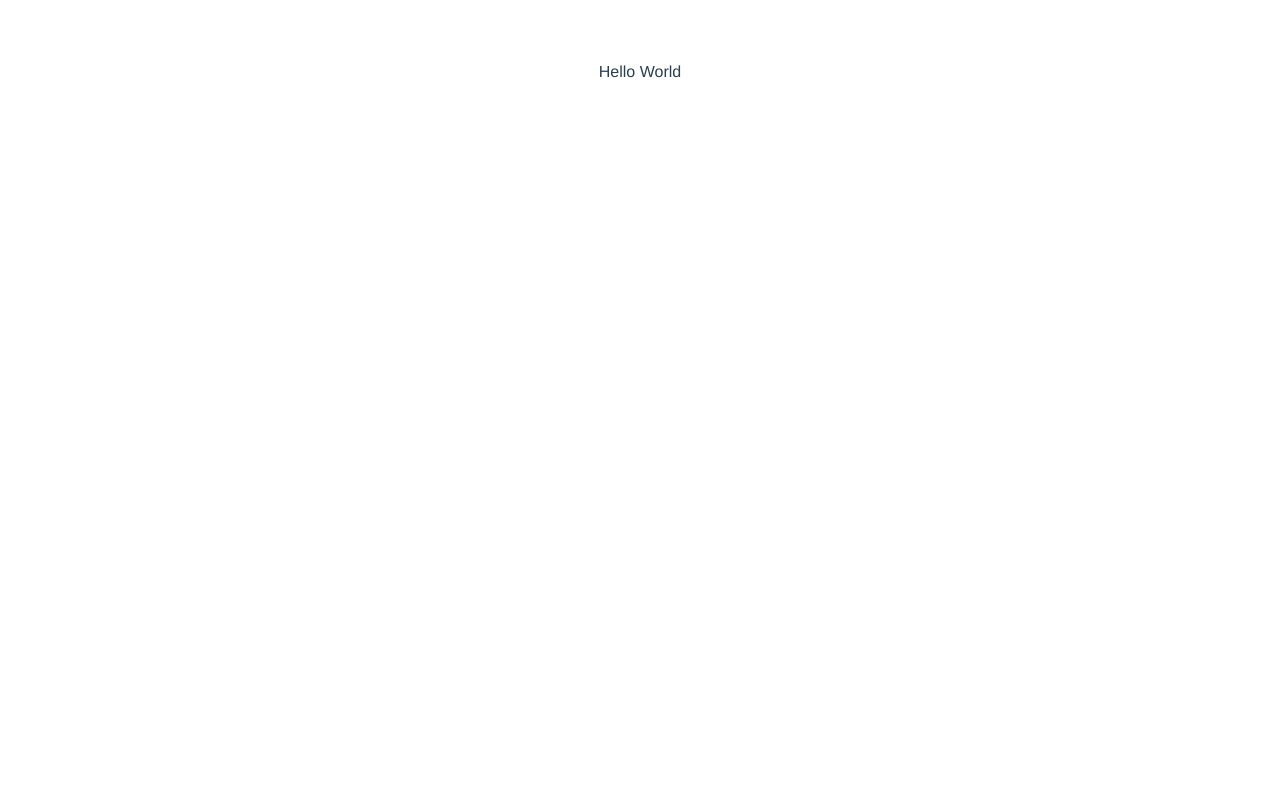
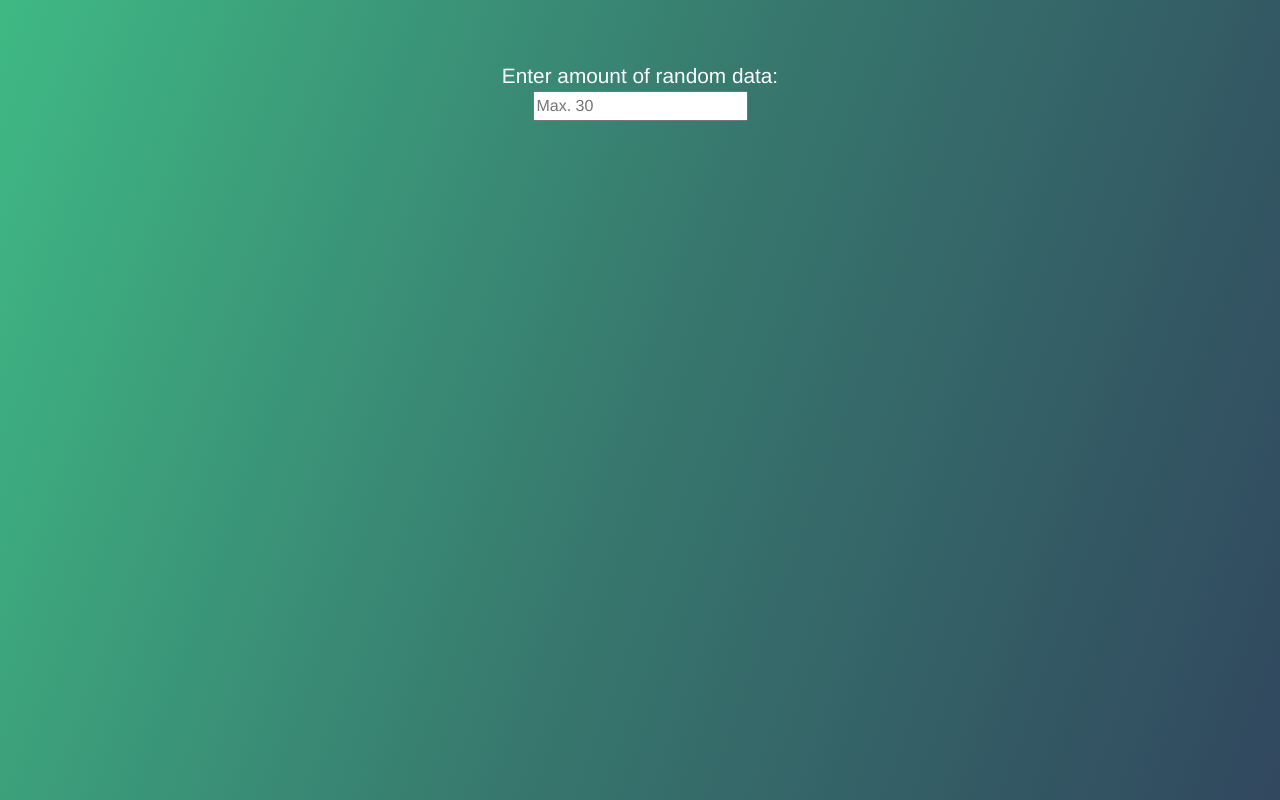
Before and after one commit to Mustafa-Filiz/Vue--VBT-Case-Study, a Vue app: page / in a window 1280 px wide. Built offline with nearby package versions, Linux system fonts and the light colour scheme.

Commit message:
form comp is imported to app and app is styled

```diff
--- a/src/App.vue
+++ b/src/App.vue
@@ -1,13 +1,14 @@
 <template>
-  Hello World
+  <Form @form-submit="fetchRandomImages" />
 </template>
 
 <script>
+import Form from "./components/Form.vue";
 
 export default {
   name: 'App',
   components: {
-
+    Form,
   }
 }
 </script>
@@ -19,6 +20,14 @@ export default {
   -moz-osx-font-smoothing: grayscale;
   text-align: center;
   color: #2c3e50;
-  margin-top: 60px;
+    padding-top: 60px;
+  width: 100%;
+  min-height: 100vh;
+  background: linear-gradient(
+    110deg,
+    rgba(63, 185, 132, 1) 0%,
+    rgba(55, 120, 110, 1) 50%,
+    rgba(49, 71, 94, 1) 100%
+  );
 }
 </style>
```
